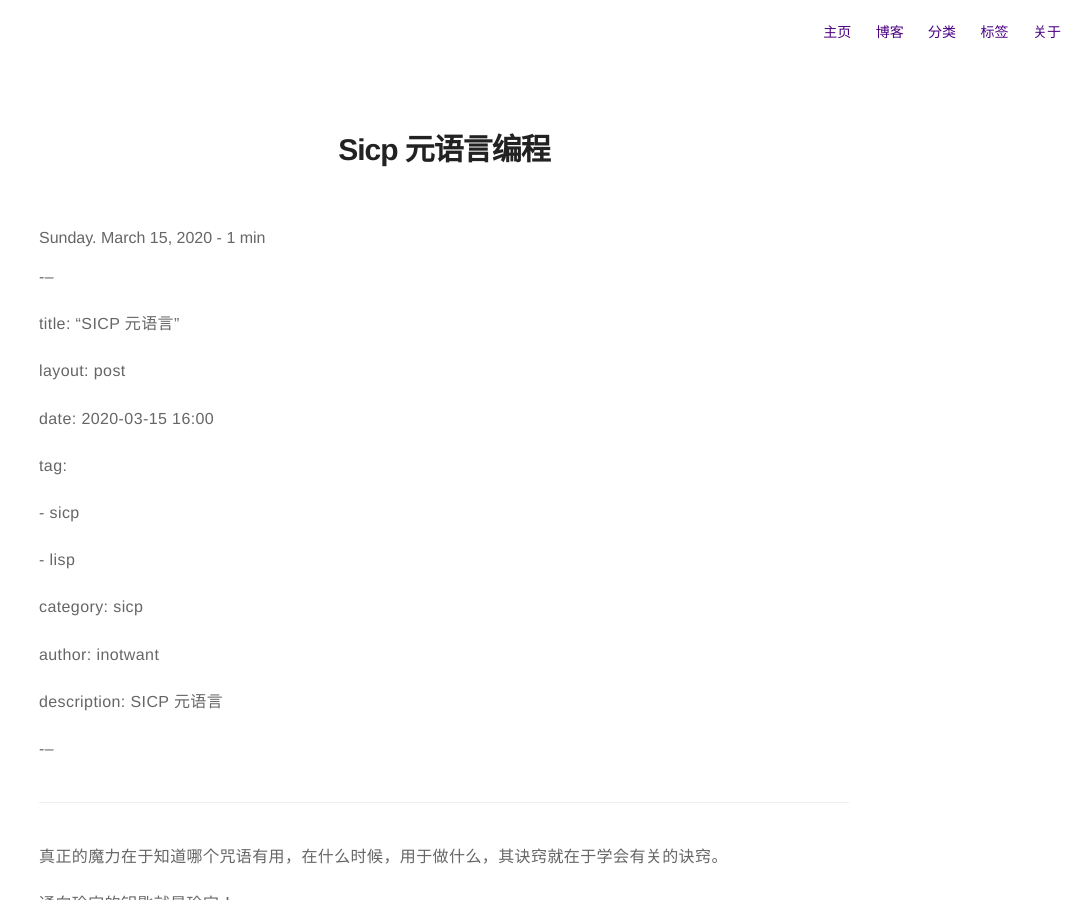
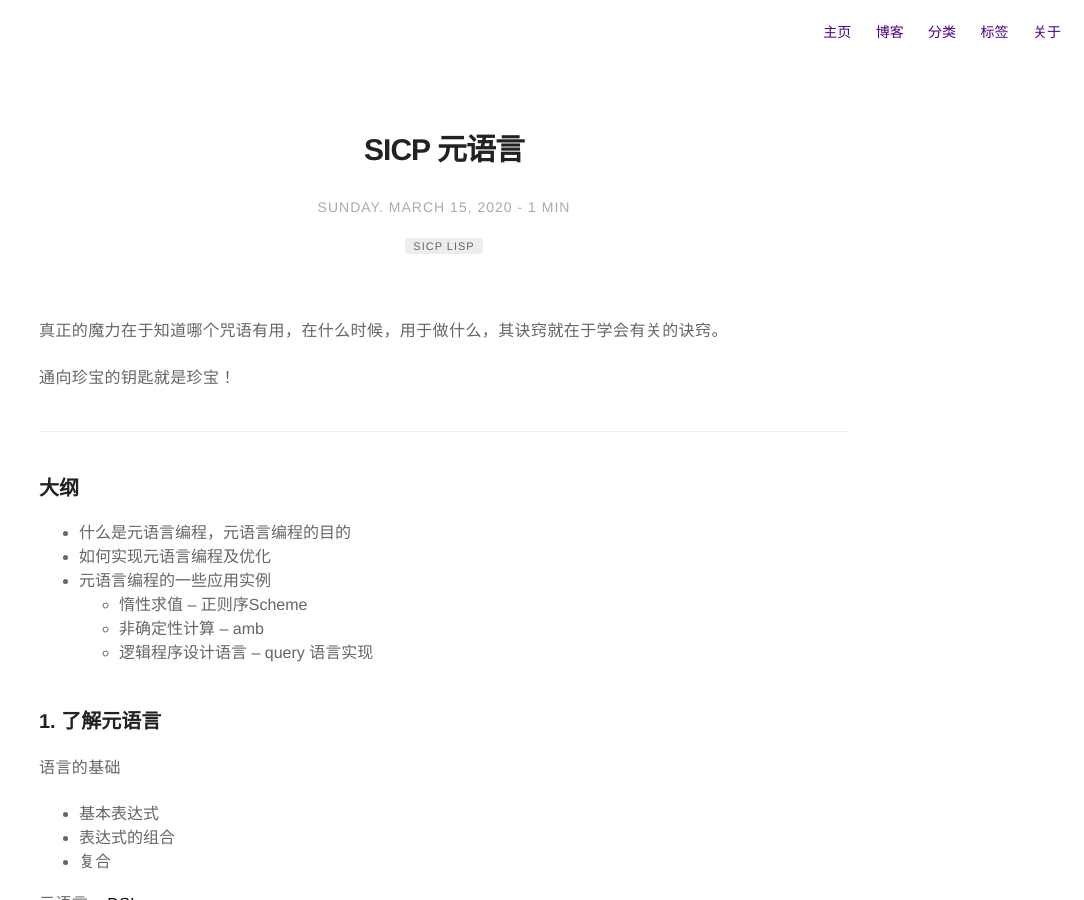
Before and after one commit to INotWant/INotWant.github.io, a Jekyll site: the page built from _posts/2020-03-15-SICP-元语言编程.md, in a window 1280 px wide and 900 px high. Shown: the whole window, without its empty margins (196-1280 px from the left). Built offline with Jekyll 4.4.1, drawn with Linux system fonts in a browser that asks for light colours; our own code applies the rules of GitHub Pages for plain Markdown files; comment, search, counter and statistics services are not loaded; some of the changed text lies outside the part shown.

Commit message:
blog 20-03-15 u1

```diff
--- a/_posts/2020-03-15-SICP-元语言编程.md
+++ b/_posts/2020-03-15-SICP-元语言编程.md
@@ -1,30 +1,19 @@
-\---
-
+---
 title: "SICP 元语言"
-
 layout: post
-
 date: 2020-03-15 16:00
-
 tag:
-
-\- sicp
-
-\- lisp
-
+- sicp lisp
 category: sicp
-
 author: inotwant
-
 description: SICP 元语言
-
-\---
-
 ---
 
 真正的魔力在于知道哪个咒语有用，在什么时候，用于做什么，其诀窍就在于学会有关的诀窍。
 
 通向珍宝的钥匙就是珍宝！
+
+---
 
 ### 大纲
 
```
